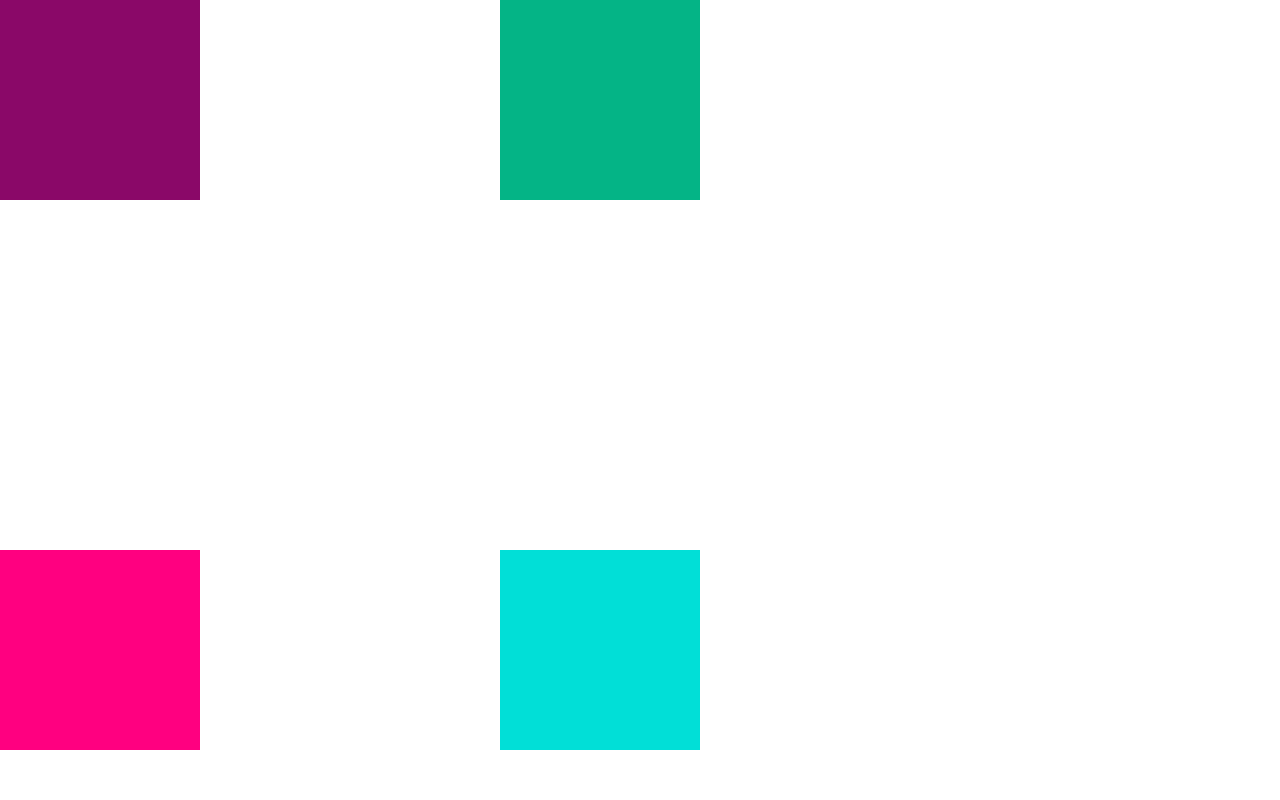
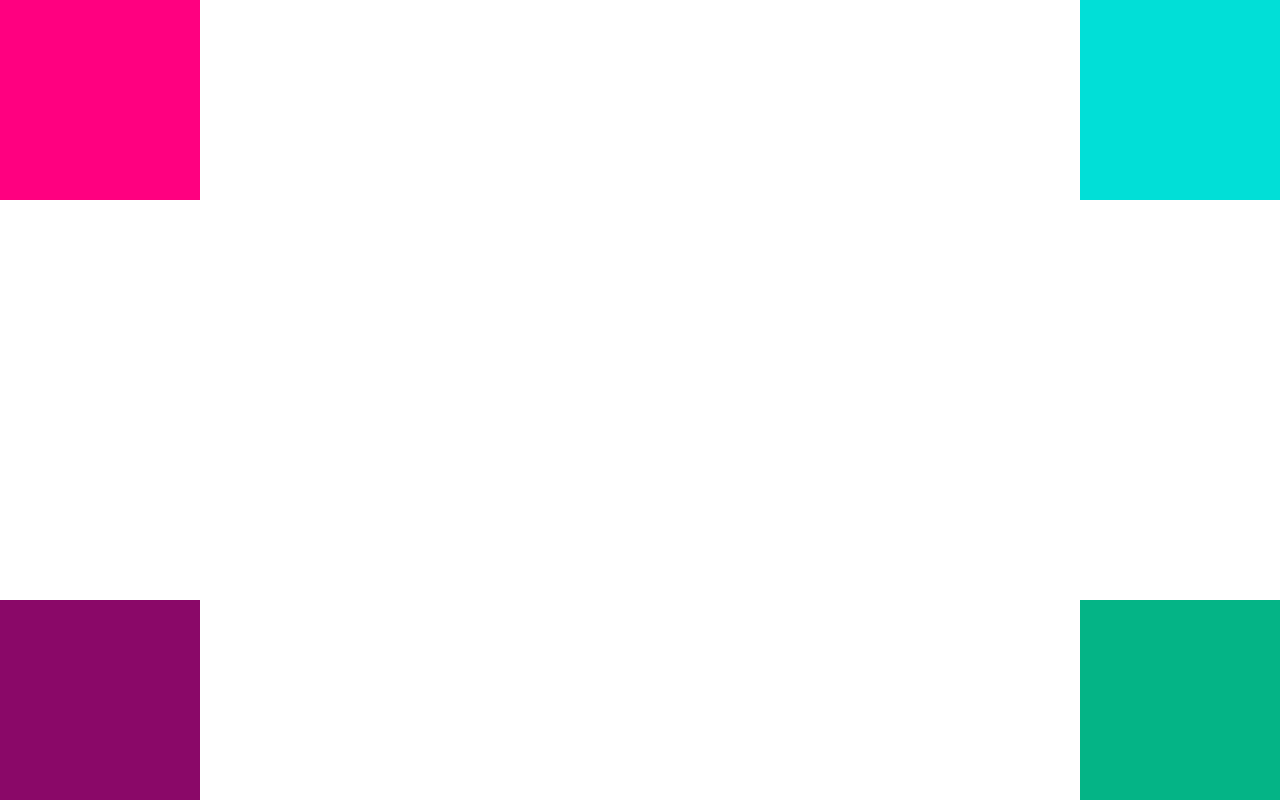
Before and after one commit to NayeliCarb/Positioning, a plain HTML site: page index.html in a window 1280 px wide. Drawn offline with Linux system fonts and the light colour scheme.

Commit message:
cuadros en cada esquina del navegador

```diff
--- a/css/style.css
+++ b/css/style.css
@@ -7,24 +7,29 @@ div{
 .rosa{
 	background-color: #FF0080;
 	position:absolute;
-	bottom: 50px;
+	left: 0px;
+	top: 0px;
 
 }
 .azul{
 	background-color: #01DFD7;
-	position: relative;
-	left: 500px;
+	position: absolute;
+	right: 0px;
+	top: 0px;
 
 }
 .morado{
 	background-color: #8A0868;
 	position: absolute;
+	left: 0px;
+	bottom: 0px;
 
 }
 .verde{
 	background-color: #04B486;
 	position: absolute;
-	left: 500px;
+	right: 0px;
+	bottom: 0px;
 }
 body{
 	margin: 0px;
--- a/index.html
+++ b/index.html
@@ -10,12 +10,10 @@
 	<body>
 
 
-			<div class="rosa">
-				<div class="azul"></div>
-			</div>
-			<div class="morado">
-				<div class="verde"></div>
-			</div>
+			<div class="rosa"></div>
+			<div class="azul"></div>
+			<div class="morado"></div>
+			<div class="verde"></div>
 
 	</body>
 </style>
```
